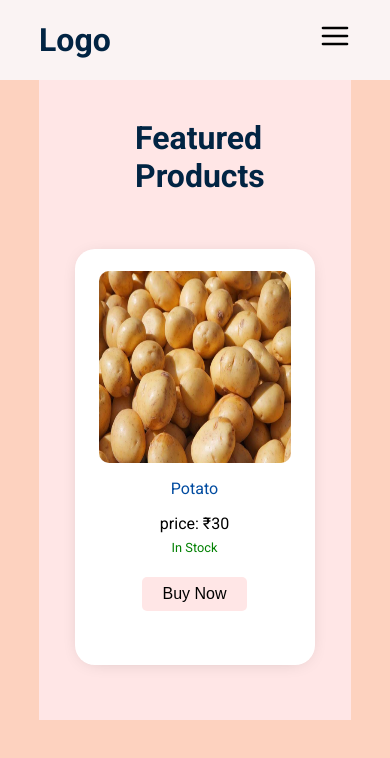
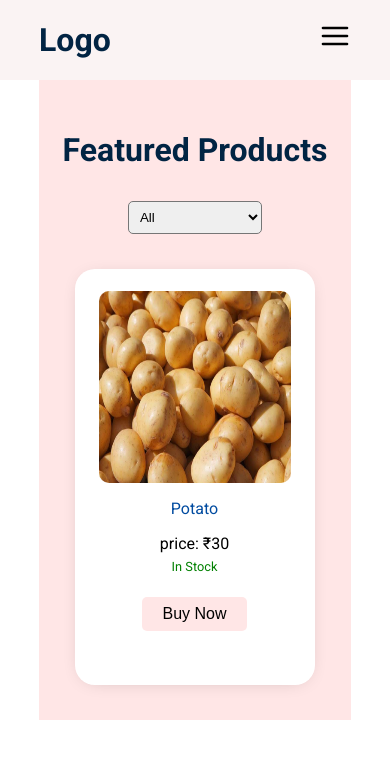
Before and after one commit to gvirus21/veg-heaven, a React (Create React App) app: page / in a window 390 px wide. Shown: the top 758 px of the page. Built offline with nearby package versions, Linux system fonts and the light colour scheme.

Commit message:
added category dropdown menu and made ui responsive

```diff
--- a/src/App.css
+++ b/src/App.css
@@ -43,10 +43,9 @@
   }
 }
 .heroSection {
-  height: 100vh;
+  height: 90vh;
   width: 100vw;
-  background-color: #fdd2bf;
-  overflow-y: hidden;
+  overflow-x: hidden;
 }
 
 .heroSectionContainer {
@@ -62,7 +61,7 @@
 .HeroHeading {
   color: #012443;
   display: inline-block;
-  margin: 0 3em;
+  margin: 0 2em;
 }
 
 .ProductContainer {
@@ -134,6 +133,31 @@
   margin: 0.5em 0;
 }
 
+.categoryFilter {
+  width: 10em;
+  outline: none;
+  padding: 0.5em;
+  border-radius: 5px;
+  margin: 0 2em;
+}
+
+.upperHeroSection {
+  display: flex;
+  justify-content: space-between;
+}
+
+@media screen and (max-width: 500px) {
+  .HeroHeading {
+    text-align: center;
+    margin: 1em 0;
+  }
+
+  .upperHeroSection {
+    flex-direction: column;
+    justify-content: center;
+    align-items: center;
+  }
+}
 * {
   margin: 0;
   padding: 0;
@@ -142,6 +166,7 @@
 
 body {
   font-family: "Roboto";
+  overflow-y: hidden;
 }
 
 /*# sourceMappingURL=App.css.map */
--- /dev/null
+++ b/src/components/HeroSection/FilterInput.js
@@ -0,0 +1,28 @@
+import React from "react";
+// import { option } from "yargs";
+import data from "../../data.json";
+
+const FilterInput = () => {
+  // const catagories =
+
+  const categoriesSet = new Set(
+    data.map((item) => {
+      return item.category;
+    })
+  );
+
+  const categories = Array.from(categoriesSet);
+  categories.unshift("All");
+
+  console.log(categories);
+
+  return (
+    <select name="categoryFilter" className="categoryFilter">
+      {categories.map((category) => {
+        return <option value={category}>{category}</option>;
+      })}
+    </select>
+  );
+};
+
+export default FilterInput;
--- a/src/components/HeroSection/HeroSection.js
+++ b/src/components/HeroSection/HeroSection.js
@@ -1,14 +1,19 @@
 import React from "react";
 import ProductCard from "./ProductCard";
 import itemData from "../../data.json";
+import FilterInput from "./FilterInput";
 
 const HeroSection = () => {
-  console.log(itemData);
+  // console.log(itemData);
 
   return (
     <div className="heroSection">
       <div className="heroSectionContainer">
-        <h1 className="HeroHeading">Featured Products</h1>
+        <div className="upperHeroSection">
+          <h1 className="HeroHeading">Featured Products</h1>
+          <FilterInput />
+        </div>
+
         <div className="ProductContainer">
           {itemData.map((item) => (
             <ProductCard item={item} id={item.id} />
--- a/src/data.json
+++ b/src/data.json
@@ -5,7 +5,7 @@
     "price": 30,
     "available": 1,
     "vendor": "Himachal Pvt Ltd",
-    "category": "Vegtables"
+    "category": "Vegetables"
   },
   {
     "name": "Banana",
--- a/src/scss/App.scss
+++ b/src/scss/App.scss
@@ -9,4 +9,5 @@
 
 body {
   font-family: "Roboto";
+  overflow-y: hidden;
 }
--- a/src/scss/HeroSection/HeroSection.scss
+++ b/src/scss/HeroSection/HeroSection.scss
@@ -1,8 +1,7 @@
 .heroSection {
-  height: 100vh;
+  height: 90vh;
   width: 100vw;
-  background-color: #fdd2bf;
-  overflow-y: hidden;
+  overflow-x: hidden;
 }
 
 .heroSectionContainer {
@@ -19,14 +18,13 @@
 .HeroHeading {
   color: #012443;
   display: inline-block;
-  margin: 0 3em;
+  margin: 0 2em;
 }
 
 .ProductContainer {
   height: 28em;
   width: 70vw;
   margin: 0 auto;
-  // background-color: aliceblue;
   overflow-x: scroll;
   overflow-y: hidden;
   display: flex;
@@ -92,3 +90,28 @@
   font-weight: 400;
   margin: 0.5em 0;
 }
+
+.categoryFilter {
+  width: 10em;
+  outline: none;
+  padding: 0.5em;
+  border-radius: 5px;
+  margin: 0 2em;
+}
+
+.upperHeroSection {
+  display: flex;
+  justify-content: space-between;
+}
+
+@media screen and (max-width: 500px) {
+  .HeroHeading {
+    text-align: center;
+    margin: 1em 0;
+  }
+  .upperHeroSection {
+    flex-direction: column;
+    justify-content: center;
+    align-items: center;
+  }
+}
```
Also changed, not shown: 1 other file (tests, documents, lock files or other folders).
